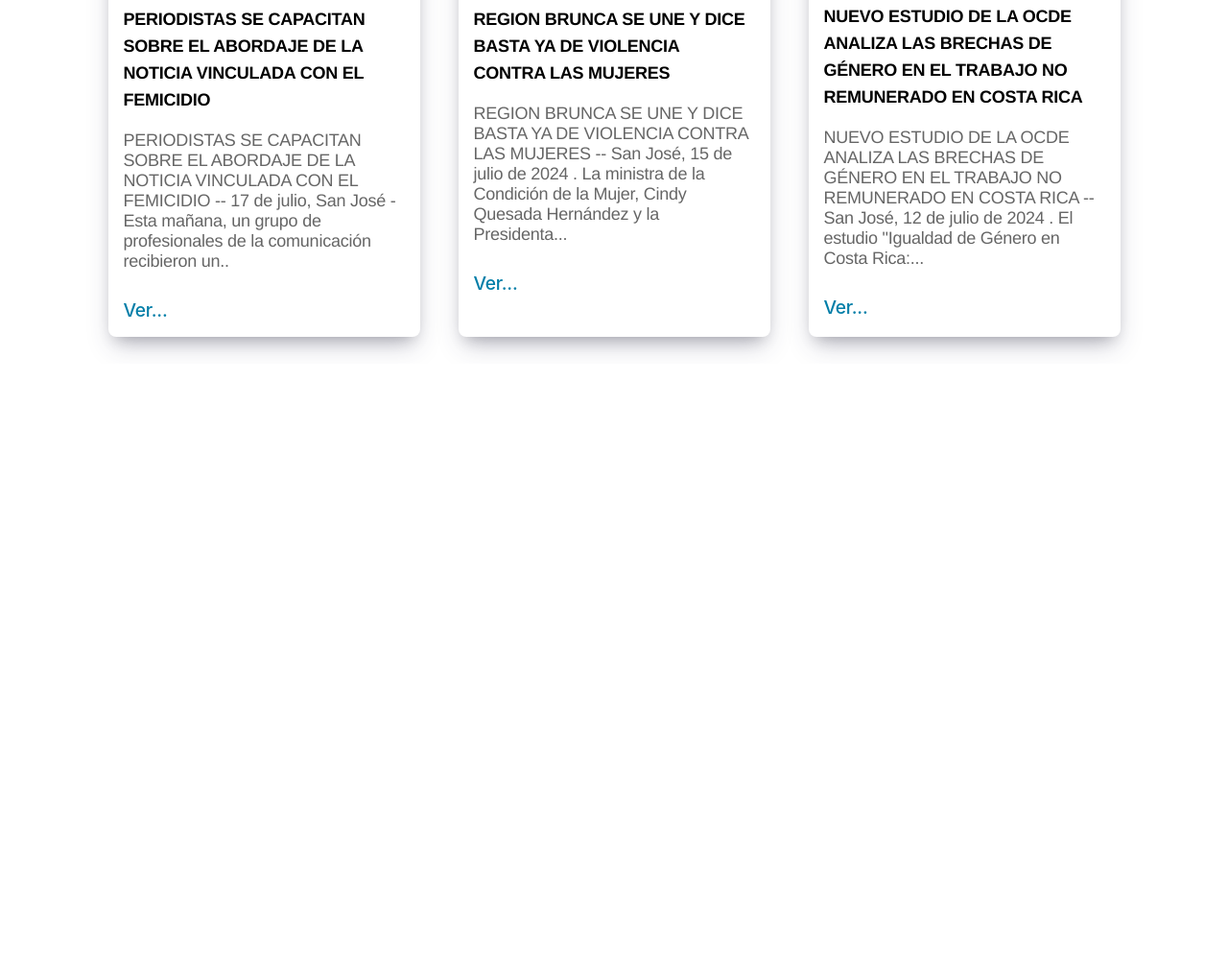
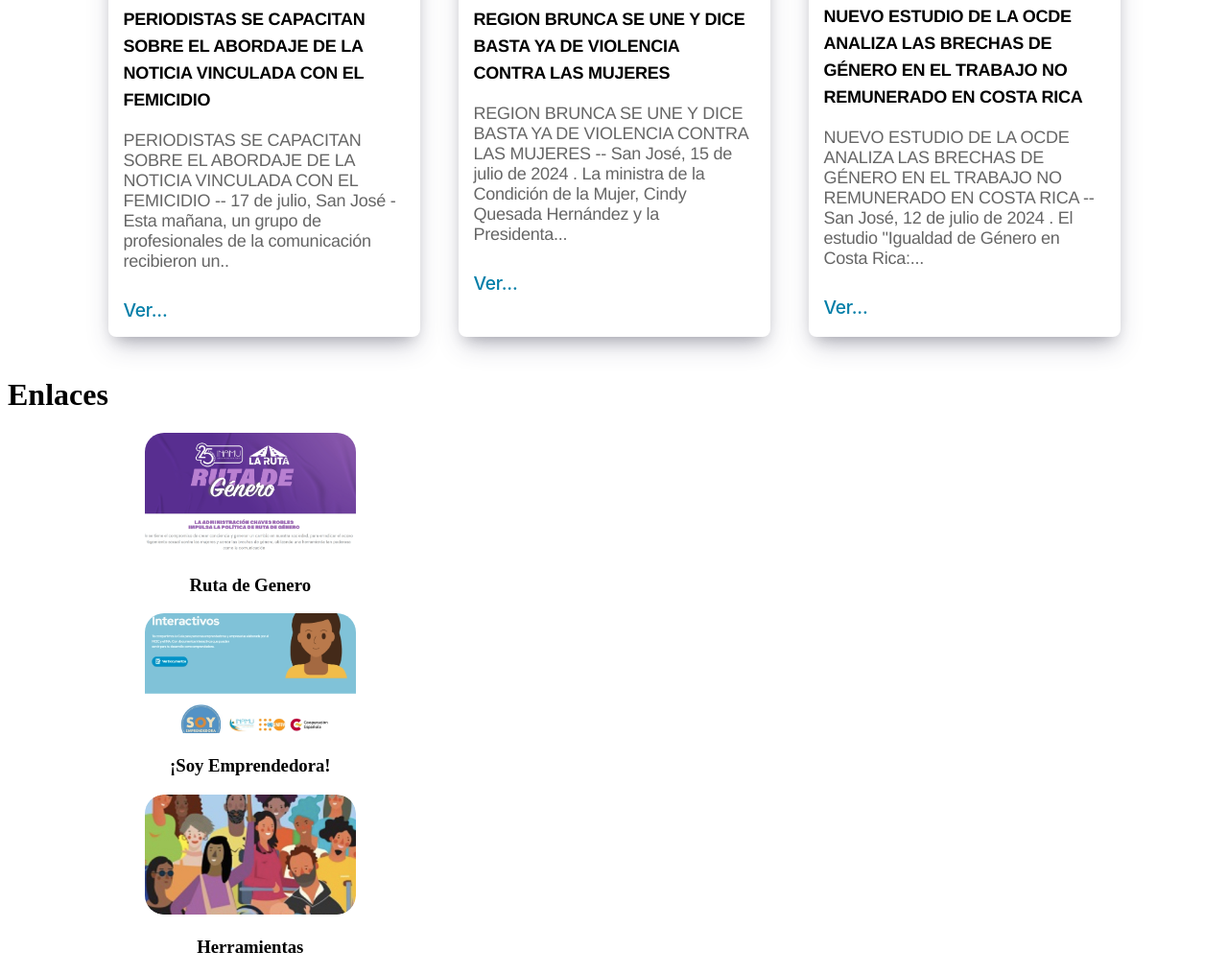
Before and after one commit to MarilaMorales/ProyectoHTML, a plain HTML site: page Index.html in a window 1280 px wide. Shown: the part 3906-4922 px from the top of the page at 96% size. Before the commit the page ends 4285 px from the top, so only its background shows below. Drawn offline with Linux system fonts and the light colour scheme.

Commit message:
Body casi listo

```diff
--- a/Index.html
+++ b/Index.html
@@ -265,10 +265,31 @@
     </div>
 </div>
 
-<div>
+<div class="enlaces">
+    <div class="enlacesContainer">
+        <h1 id="tituloEnlaces">Enlaces</h1>
+        <div class="enlaces1">
+            <img id="rutaEnlace" src="IMG/rutaGenero.png" alt="">
+            <h3>Ruta de Genero</h3>
+        </div>
+        <div class="enlaces2">
+            <img src="IMG/emprendedora.png" alt="">
+            <h3>¡Soy Emprendedora!</h3>
+        </div>
+        <div class="enlaces3">
+            <img src="IMG/herramientas.png" alt="">
+            <h3>Herramientas</h3>
+        </div>
+    </div>
+</div>
 
 
-</div>
 
+<footer>
+
+
+
+
+</footer>
 </body>
 </html>
--- a/Style.css
+++ b/Style.css
@@ -198,7 +198,7 @@ body {
     font-family: sans-serif
 }
 
-
+/*-----------------------------------NOSOTRAS Y EMERGENCIA--991-----------------------*/
 .cuadro{
 
     display: flex;
@@ -308,6 +308,7 @@ body {
 }
 
 
+/*----------------------------------------------CASA DE MUJERES------------------*/
 .backFondo{
 
     display: flex;
@@ -326,7 +327,6 @@ body {
     width: 70%;
     border-radius:22px;
 }
-
 
 
 .casaDeMujeres{
@@ -373,7 +373,7 @@ color: white;
 }
 
 
-
+/*------------------------------------POLITICAS NACIONALES------------------*/
 
 
 #tituloPoliticas{
@@ -450,7 +450,7 @@ color: white;
 }
 
 
-
+/*----------------------------------CARDS--------------------------------*/
 
 #noticias{
     font-size: 3.3rem;
@@ -521,5 +521,43 @@ color: white;
     line-height: 24px;
     letter-spacing: -0.25px;
     color: #007ea8;
+}
 
+
+/*----------------------------------ENLACES-----------------------------------------*/
+.enlacesConteiner{
+    display: grid;
+    grid-template-columns: 1fr 1fr 1fr;
+    gap: 2rem;
+    background-color: #9d9d9d;
 }
+
+.enlaces1{
+    text-align: center;
+    grid-column: 1/2;
+    width: 40%;
+    height: 40%;
+}
+
+.enlaces2{
+    text-align: center;
+    grid-column: 2 / 3;
+    width: 40%;
+    height: 40%;
+}
+
+.enlaces3{
+    text-align: center;
+    grid-column: 3 / 4;
+    width: 40%;
+    height: 40%;
+}
+
+.enlaces img{
+    height: auto;
+    max-width: 50%;
+    width: 220px;
+    height: 125px;
+    border-radius: 20px;
+    object-fit: cover;
+}
```
Also changed, not shown: IMG/emprendedora.png (added), IMG/herramientas.png (added), IMG/rutaGenero.png (added).
